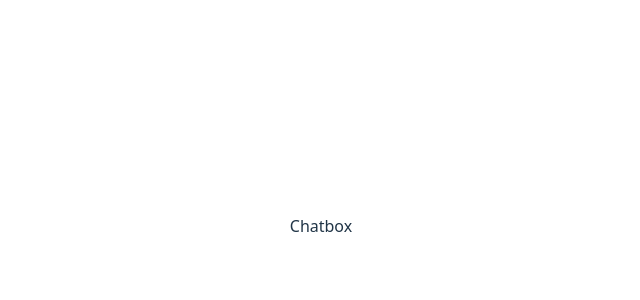
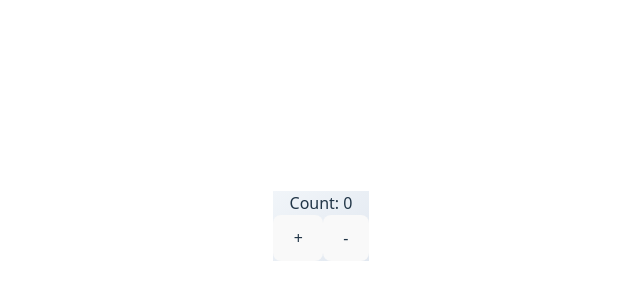
Before and after one commit to Anniebhalla16/live-chat, a React (Vite) app in the folder web-ui/: page / in a window 1280 px wide. Shown: the part 174-474 px from the top of the page, without its empty margins (319-959 px from the left). Built offline with nearby package versions, Linux system fonts and the light colour scheme.

Commit message:
feat: setup redux ts and understanding

```diff
--- a/web-ui/src/App.tsx
+++ b/web-ui/src/App.tsx
@@ -1,13 +1,19 @@
-import './App.css'
-import Chatbox from './components/chatbox'
+import { Provider } from 'react-redux';
+import './App.css';
+import { Counter } from './components/counter';
+import { store } from './redux-store/store';
 
 function App() {
-
   return (
     <>
-      <Chatbox/>
+      <Provider store={store}>
+        <div className="h-full w-full bg-gradient-to-br from-slate-100 to-slate-200">
+          {/* <Chatbox /> */}
+          <Counter />
+        </div>
+      </Provider>
     </>
-  )
+  );
 }
 
-export default App
+export default App;
--- /dev/null
+++ b/web-ui/src/components/counter.tsx
@@ -0,0 +1,15 @@
+import { useAppDispatch, useAppSelector } from '../hooks/redux-utils';
+import { decrement, increment } from '../redux-store/counterSlice';
+
+export const Counter = () => {
+  const count = useAppSelector((state) => state.counter.value);
+  const dispatch = useAppDispatch();
+
+  return (
+    <div>
+      <p>Count: {count}</p>
+      <button onClick={() => dispatch(increment())}>+</button>
+      <button onClick={() => dispatch(decrement())}>-</button>
+    </div>
+  );
+};
--- /dev/null
+++ b/web-ui/src/hooks/redux-utils.ts
@@ -0,0 +1,5 @@
+import { useDispatch, useSelector, type TypedUseSelectorHook } from 'react-redux';
+import type { AppDispatch, RootState } from '../redux-store/store';
+
+export const useAppDispatch: () => AppDispatch= useDispatch;
+export const useAppSelector: TypedUseSelectorHook<RootState> = useSelector;
--- /dev/null
+++ b/web-ui/src/redux-store/counterSlice.ts
@@ -0,0 +1,25 @@
+import { createSlice, type PayloadAction } from "@reduxjs/toolkit";
+
+type CounterState = { value: number };
+
+
+const initialState : CounterState = {value:0}
+
+const counterSlice = createSlice({
+    name: "counter",
+    initialState,
+    reducers: {
+        increment(state) {
+            state.value += 1;
+        },
+        decrement(state) {
+            state.value -= 1;
+        },
+        incByAmount(state, action:PayloadAction<number>) {
+            state.value += action.payload
+        }
+    }
+})
+
+export const { increment, decrement, incByAmount } = counterSlice.actions
+export default counterSlice.reducer
--- /dev/null
+++ b/web-ui/src/redux-store/store.ts
@@ -0,0 +1,12 @@
+import { configureStore } from '@reduxjs/toolkit';
+import counterReducer from './counterSlice';
+
+
+export const store = configureStore({
+  reducer: {
+    counter: counterReducer,
+  },
+});
+
+export type RootState = ReturnType<typeof store.getState>;
+export type AppDispatch = typeof store.dispatch;
```
